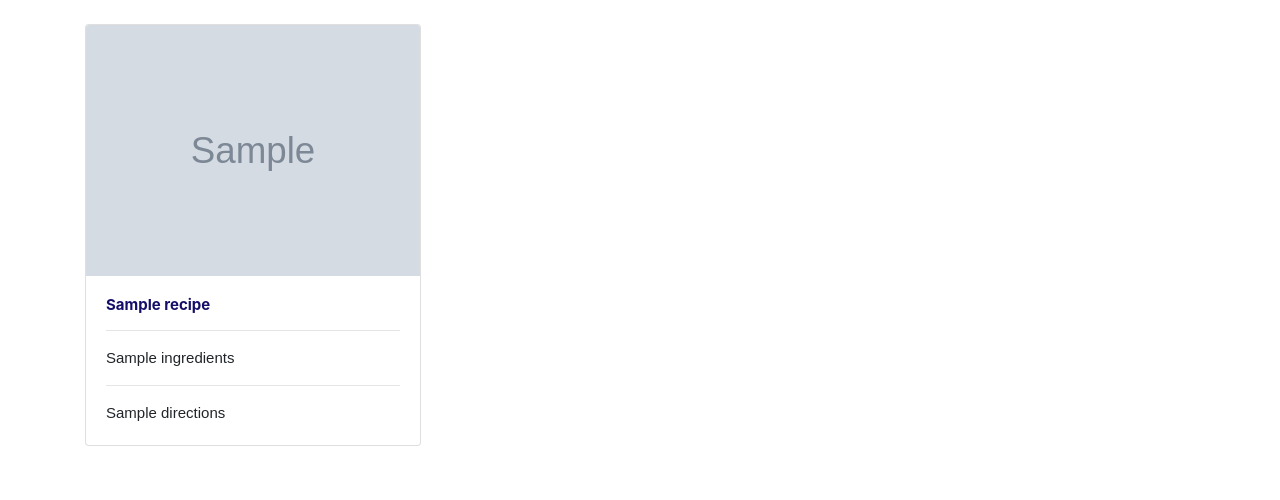
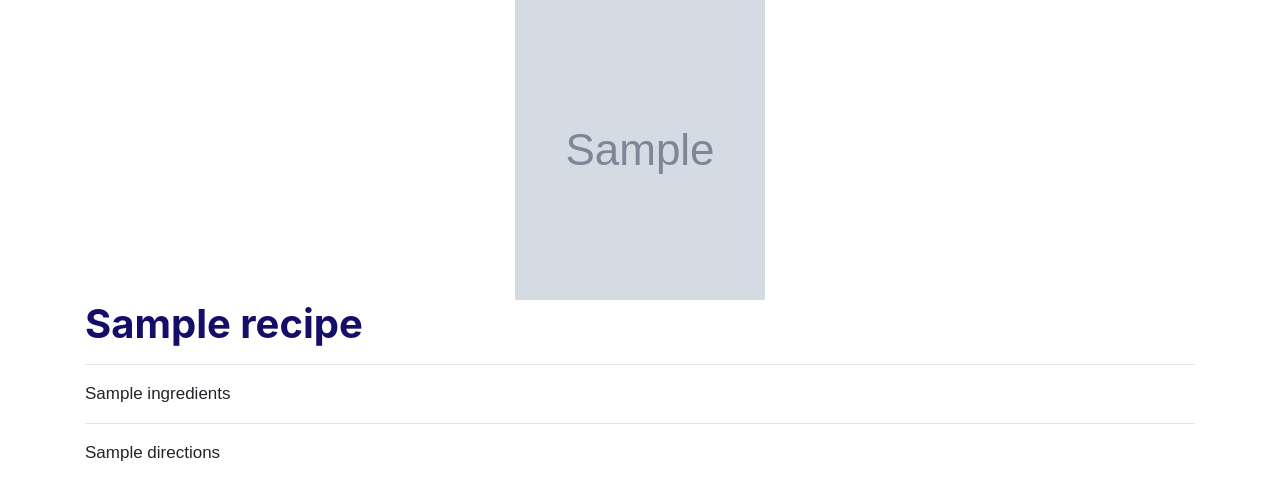
Before and after one commit to jackerman76/PlaceTheTaste, a Flask app: template templates/view_recipe.html in a window 1280 px wide. Shown: the part 56-556 px from the top of the page. Run offline with Flask 2, Linux system fonts and the light colour scheme; the template is opened without the code that fills it: most values are stand-ins (such as "Sample title", 1, 10 or a date in 2020); grey boxes marked "Sample" are stand-in pictures; some libraries are stand-ins or nearby versions.

Commit message:
basic posting and visualization functionality

```diff
--- a/templates/post_recipe.html
+++ b/templates/post_recipe.html
@@ -18,7 +18,7 @@
 
           <div class="form-group">
             <label for="directions"><b>Directions</b></label><br>
-            <textarea class="form-control" placeholder="Please list the directions" name="ingredients" rows="7" id="ingredients" required></textarea>
+            <textarea class="form-control" placeholder="Please list the directions" name="directions" rows="7" id="directions" required></textarea>
             <br>
           </div>
 
--- a/templates/view_recipe.html
+++ b/templates/view_recipe.html
@@ -4,18 +4,17 @@
 {% endblock %}
 {% block content %}
 <div class="container">
-    <div class="card">
-        <img class="card-img-top cover" style="object-fit: scale-down;" src="{{ recipe.picture }}">
+    <img style="width:250px;height:300px;" src="{{ recipe.picture }}">
 
-        <div class="card-body">
-            <h1 class="card-text cardtext">{{ recipe.recipe_name }}</h1>
-            <hr/>
-            <p class="card-text cardtext">{{ recipe.ingredients }}</p>
-            <hr/>
-            <p class="card-text cardtext">{{ recipe.directions }}</p>
-        </div>
 
-    </div>
+    <h1>{{ recipe.recipe_name }}</h1>
+    <hr/>
+    <p>{{ recipe.ingredients }}</p>
+    <hr/>
+    <p>{{ recipe.directions }}</p>
+
+
+
 
 </div>
 
```
